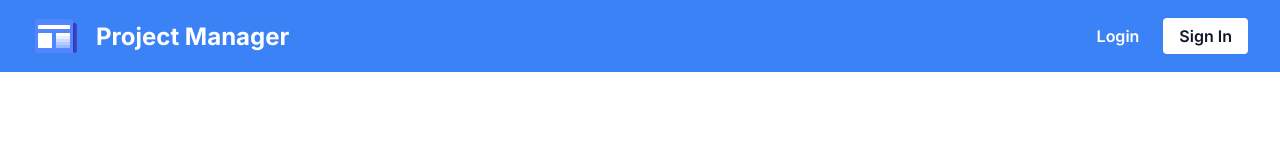
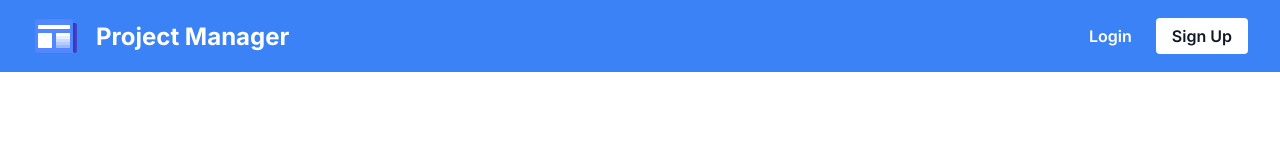
Before and after one commit to Robson-Carvalho/project-manager-web, a React (Vite) app: page / in a window 1280 px wide. Shown: the top 160 px of the page. Built offline with nearby package versions, Linux system fonts and the light colour scheme.

Commit message:
:sparkles: feat: Text modified

```diff
--- a/src/components/Header/index.tsx
+++ b/src/components/Header/index.tsx
@@ -16,7 +16,7 @@ export const Header = () => {
             <LinkLogin to="/login">Login</LinkLogin>
           </li>
           <li>
-            <LinkSignIn to="/signIn">Sign In</LinkSignIn>
+            <LinkSignIn to="/signIn">Sign Up</LinkSignIn>
           </li>
         </Links>
       </Nav>
```
